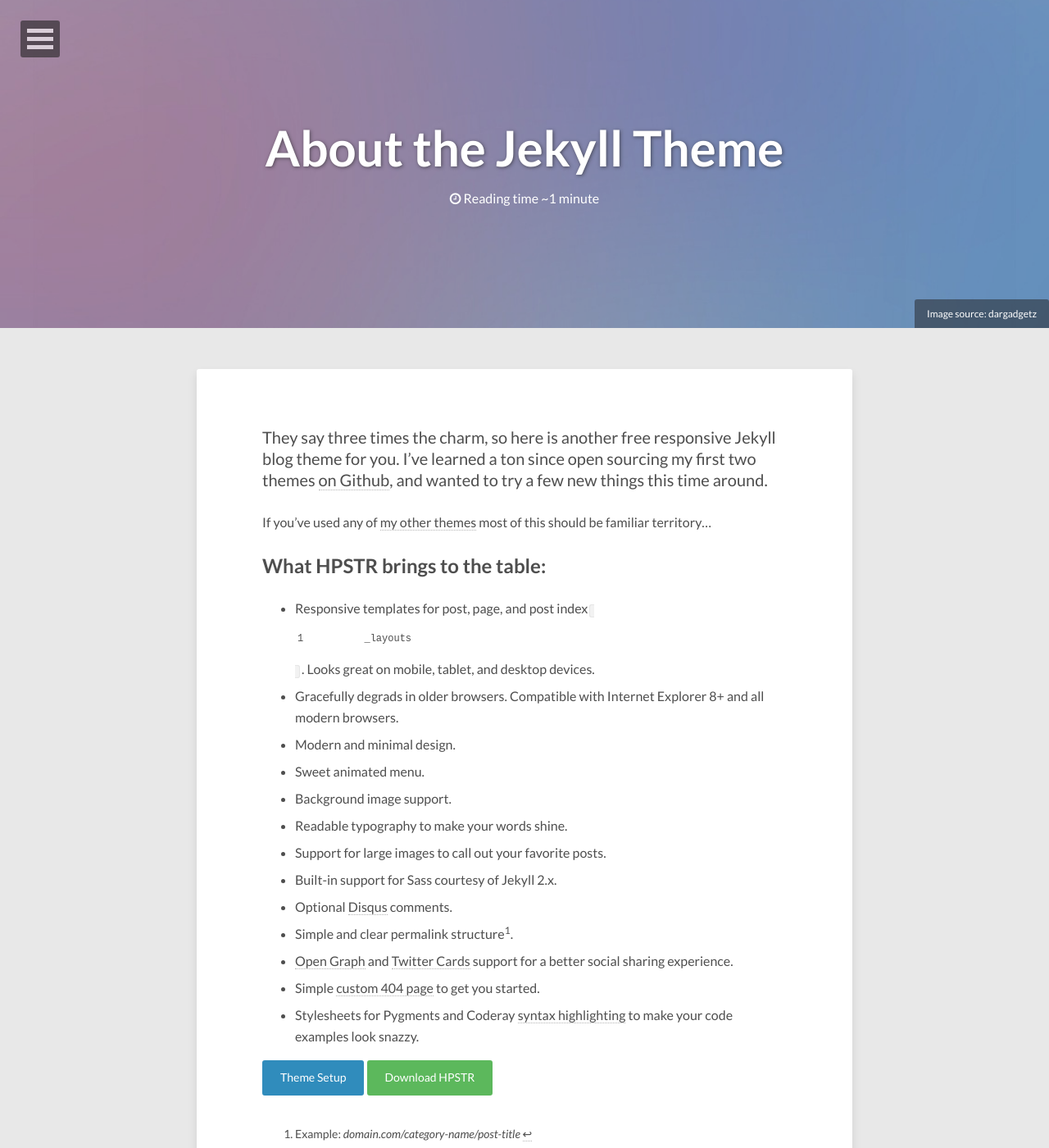
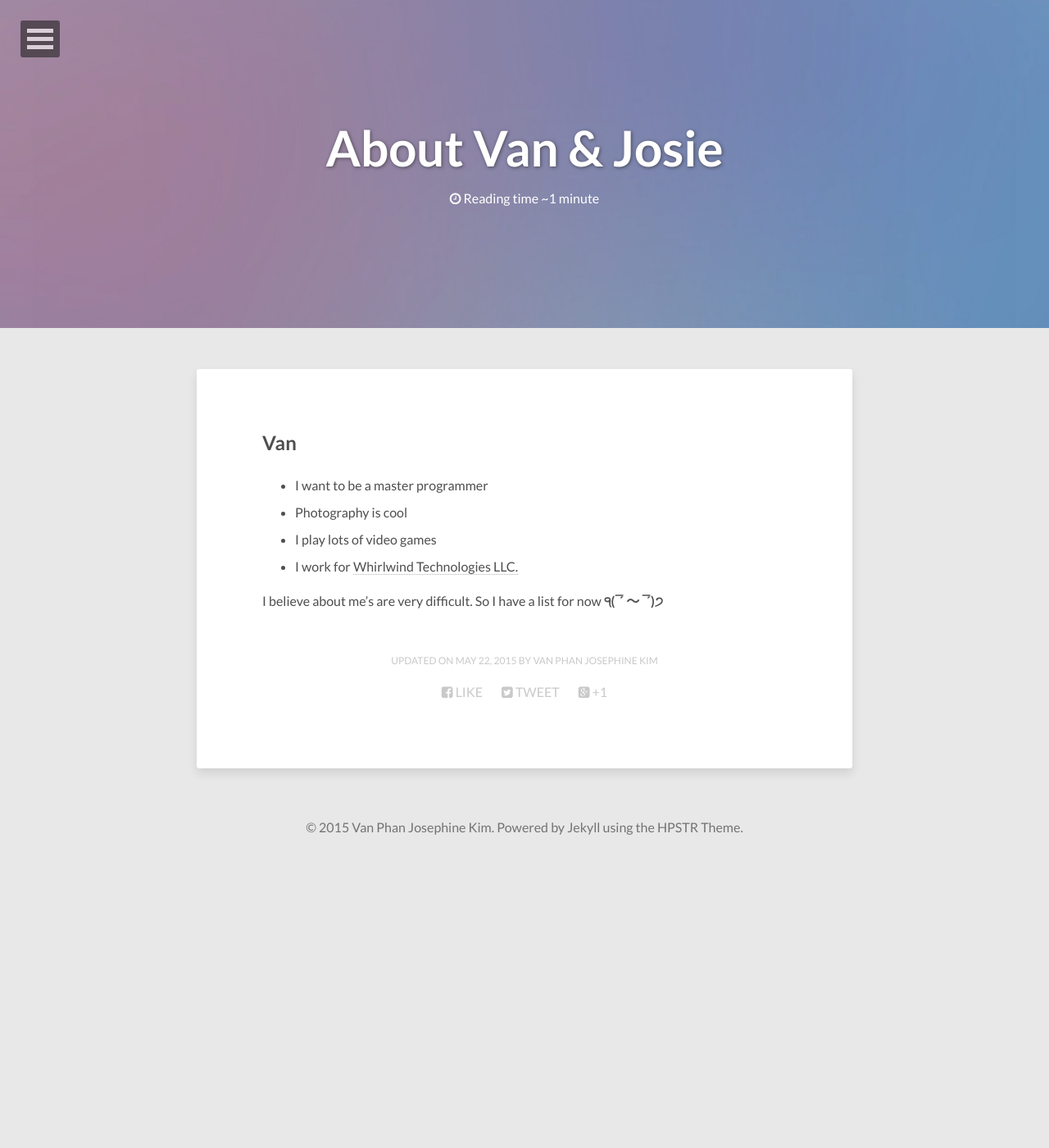
Before and after one commit to nayana487/VansPhan.github.io, a Jekyll site: the page built from about/index.md, in a window 1280 px wide and 1400 px high. Shown: the whole window at 82% size. Built offline with Jekyll 4.4.1, drawn with Linux system fonts in a browser that asks for light colours; nearby versions of some CDN libraries; some of the changed text lies outside the part shown.

Commit message:
moving all files from gh-pages to master

```diff
--- a/_config.yml
+++ b/_config.yml
@@ -1,6 +1,6 @@
-title:            VanJosie
+title:            Van & Josie
 description:      A blog for Van and Josie to share with the world
-disqus_shortname: vanphan
+disqus_shortname: vansphangithubio
 reading_time:     true
 words_per_minute: 200
 # Your site's domain goes here (eg: //mmistakes.github.io, http://mademistakes.com, etc)
@@ -9,9 +9,10 @@
 
 # Owner/author information
 owner:
-  name:           Van Phan
+
+  name:           Van Phan  Josephine Kim
   avatar:         mainAvatar.jpg
-  bio:            "Josie & Van are da best"
+  bio:            "o(≧∇≦o)"
   email:          VanPhan514@gmail.com
   # Social networking links used in footer. Update and remove as you like.
   twitter: vanphan
--- a/about/index.md
+++ b/about/index.md
@@ -1,34 +1,17 @@
 ---
 layout: page
-title: About the Jekyll Theme
+title: About Van & Josie
 image:
   feature: abstract-5.jpg
-  credit: dargadgetz
-  creditlink: http://www.dargadgetz.com/ios-7-abstract-wallpaper-pack-for-iphone-5-and-ipod-touch-retina/
 comments: false
-modified: 2014-12-24
+modified: 2015-05-22
 ---
 
-They say three times the charm, so here is another free responsive Jekyll blog theme for you. I've learned a ton since open sourcing my first two themes [on Github](http://github.com/mmistakes), and wanted to try a few new things this time around.
+##Van
 
-If you've used any of [my other themes](http://mademistakes.com/work/jekyll-themes/) most of this should be familiar territory...
+* I want to be a master programmer
+* Photography is cool
+* I play lots of video games
+* I work for [Whirlwind Technologies LLC.](http://www.wwindtech.com/)
 
-## What HPSTR brings to the table:
-
-* Responsive templates for post, page, and post index `_layouts`. Looks great on mobile, tablet, and desktop devices.
-* Gracefully degrads in older browsers. Compatible with Internet Explorer 8+ and all modern browsers.
-* Modern and minimal design.
-* Sweet animated menu.
-* Background image support.
-* Readable typography to make your words shine.
-* Support for large images to call out your favorite posts.
-* Built-in support for Sass courtesy of Jekyll 2.x.
-* Optional [Disqus](http://disqus.com) comments.
-* Simple and clear permalink structure[^1].
-* [Open Graph](https://developers.facebook.com/docs/opengraph/) and [Twitter Cards](https://dev.twitter.com/docs/cards) support for a better social sharing experience.
-* Simple [custom 404 page]({{ site.url }}/404.html) to get you started.
-* Stylesheets for Pygments and Coderay [syntax highlighting]({{ site.url }}/code-highlighting-post/) to make your code examples look snazzy.
-
-<div markdown="0"><a href="{{ site.url }}/theme-setup/" class="btn btn-info">Theme Setup</a> <a href="https://github.com/mmistakes/hpstr-jekyll-theme" class="btn btn-success">Download HPSTR</a></div>
-
-[^1]: Example: *domain.com/category-name/post-title*
+I believe about me's are very difficult. So I have a list for now **੧(‾́ 〜 ‾́)੭**
```
Also changed, not shown: _posts/2015-05-22-Born-Again.md (+1 -1 lines), 8 other files.
